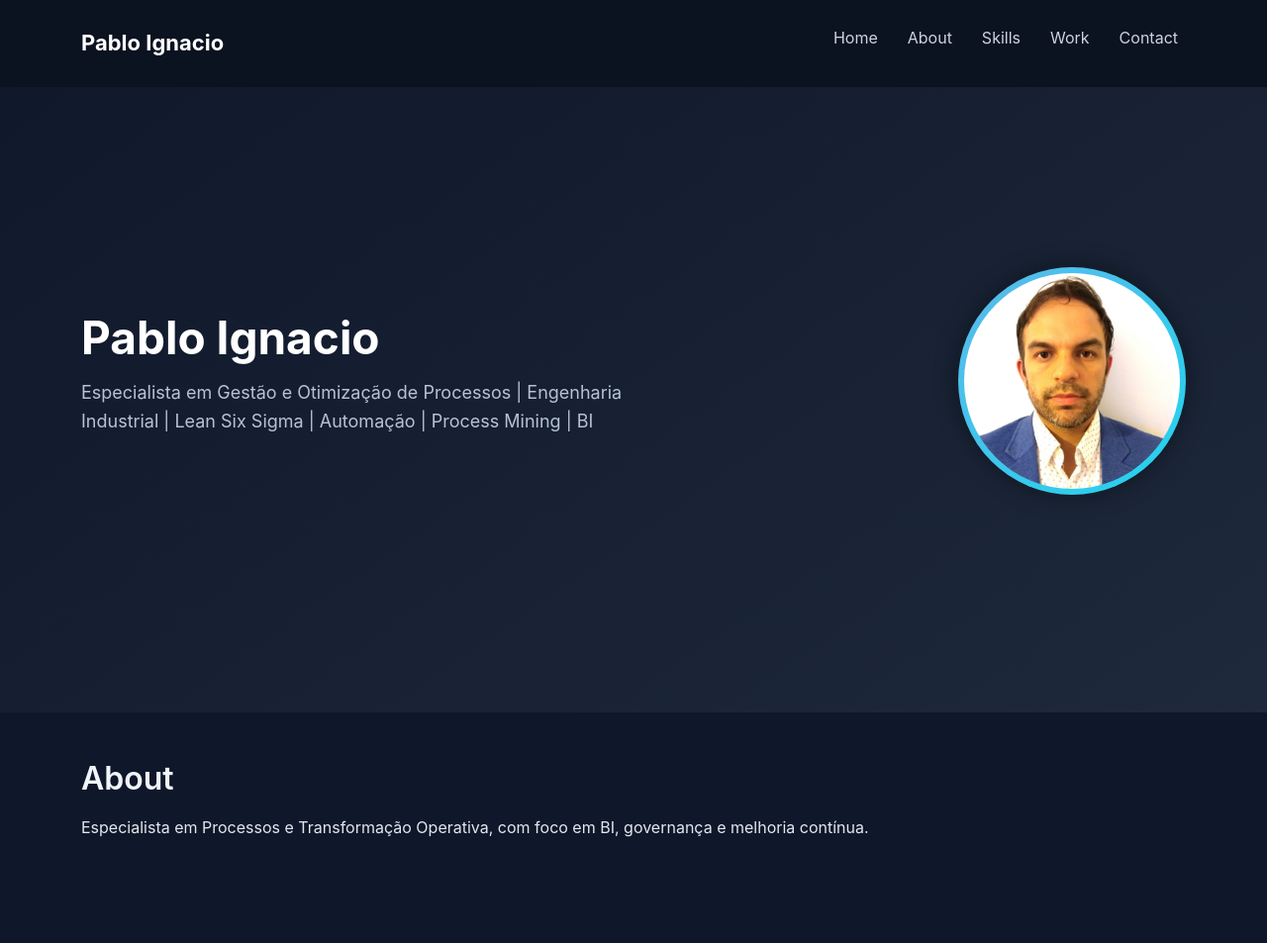
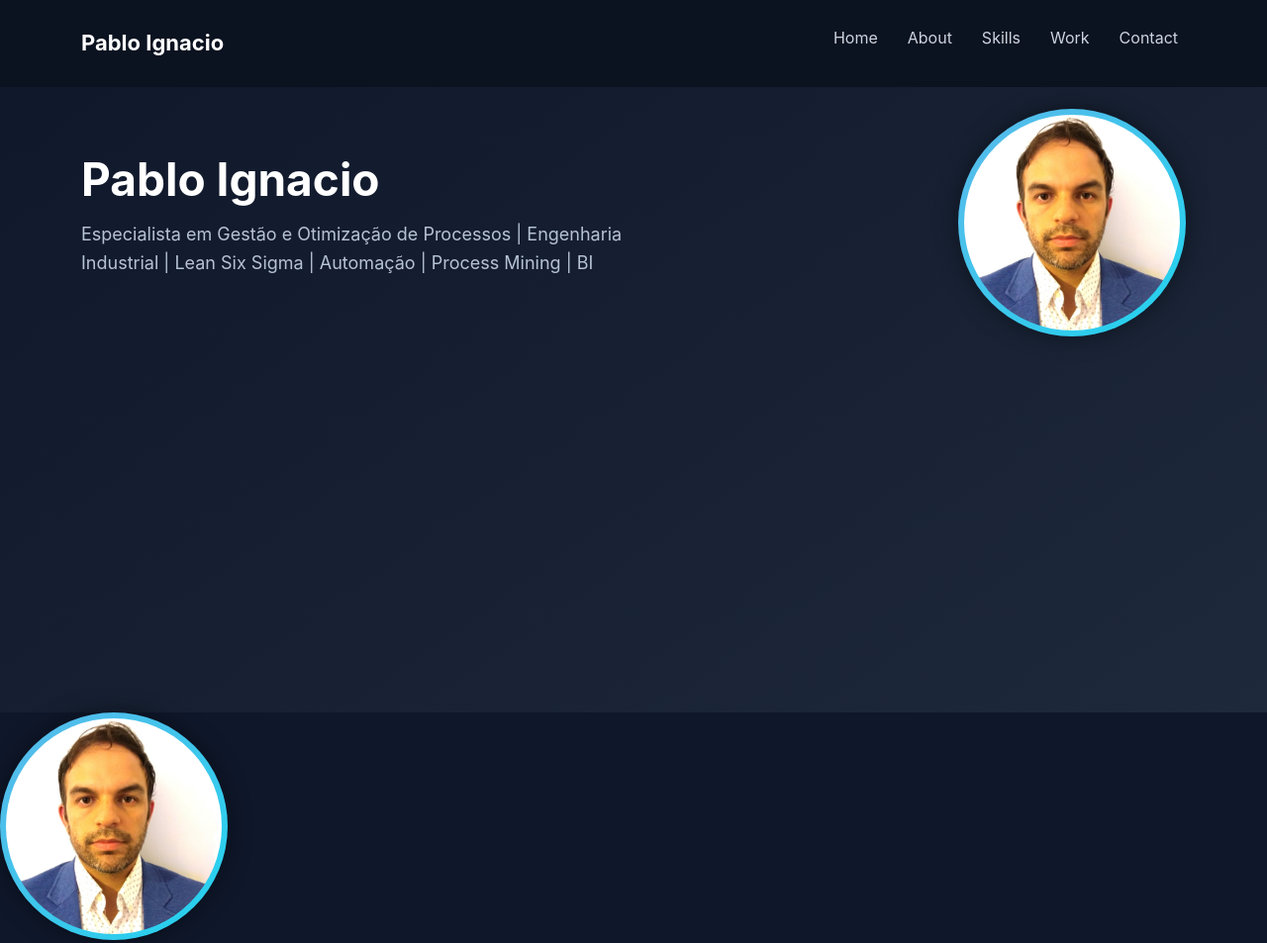
Before and after one commit to pabloignaciomorel/pabloignaciomorel.github.io, a plain HTML site: page index.html in a window 1280 px wide. Shown: the top 953 px of the page at 99% size. Drawn offline with nearby package versions, Linux system fonts and the light colour scheme.

Commit message:
index.html
Versão inicial portfólio

```diff
--- a/index.html
+++ b/index.html
@@ -36,7 +36,7 @@
 
 
 <!-- HERO -->
-<section id="home" class="hero d-flex align-items-center">
+<section id="home" class="hero">
   <div class="container d-flex align-items-center justify-content-between flex-wrap gap-4">
 
     <!-- Texto -->
@@ -48,6 +48,14 @@
         Process Mining | BI
       </p>
     </div>
+
+    <!-- FOTO CORRETA -->
+    <div class="hero-photo">
+      <img src="img/perfil.jpg" alt="Foto">
+    </div>
+
+  </div>
+</section>
 
     <!-- FOTO REDONDA -->
     <div class="hero-photo">
```
